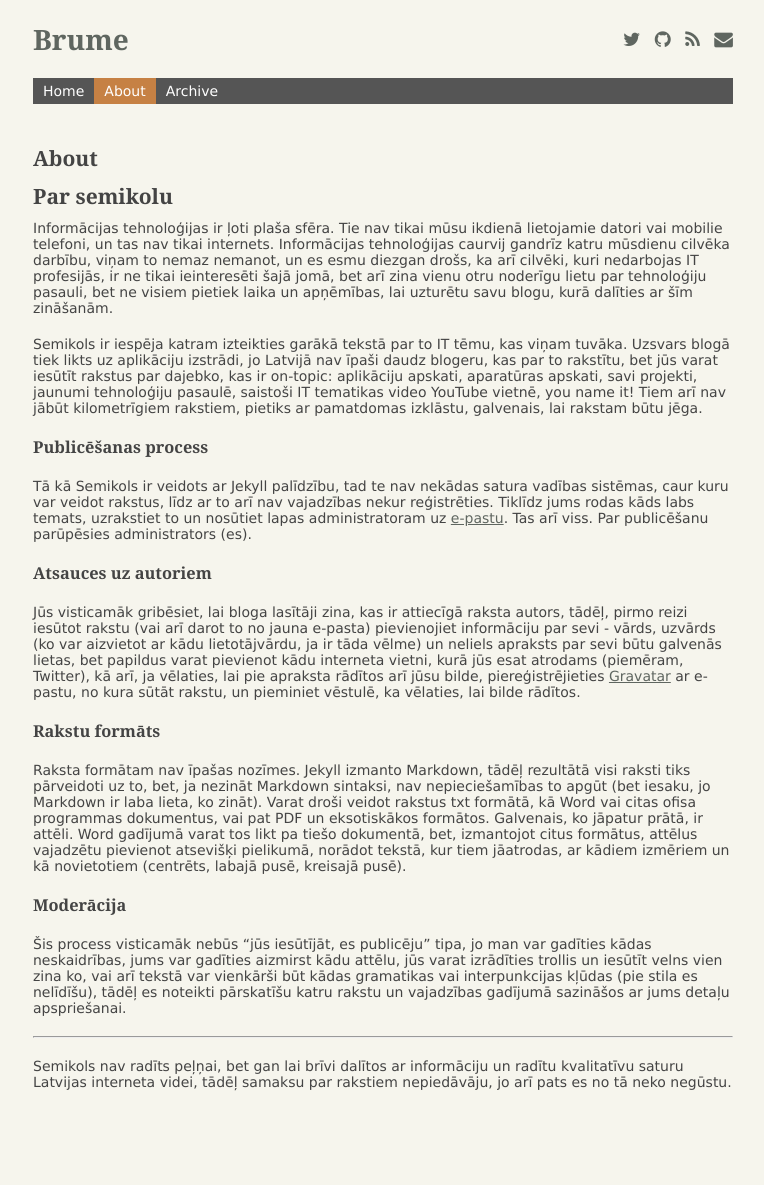
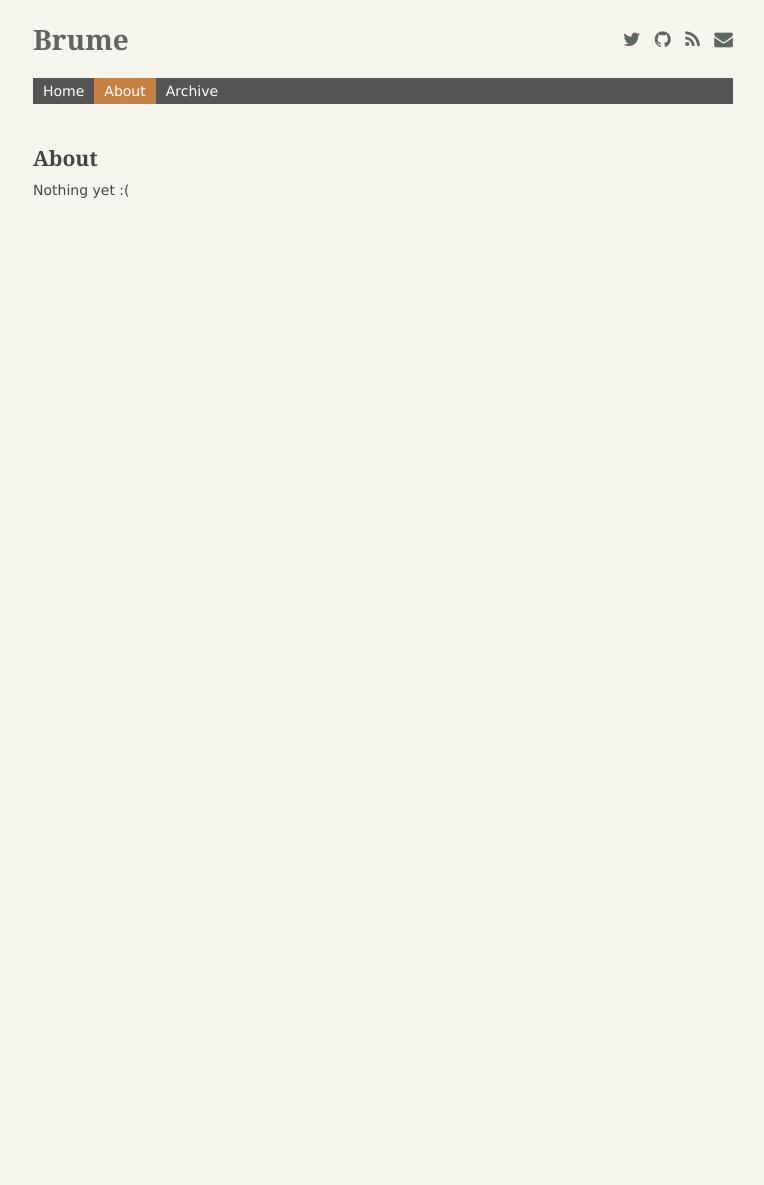
Before and after one commit to aigarsdz/brume, a Jekyll site: the page built from about/index.md, in a window 1280 px wide. Shown: the whole page, without its empty margins (257-1021 px from the left). Built offline with Jekyll 4.4.1, drawn with Linux system fonts in a browser that asks for light colours; nearby versions of some CDN libraries; Markdown is read by kramdown in place of the engine named in the settings; after the commit the page ends 900 px from its top, so only the background shows below that.

Commit message:
Remove old description

```diff
--- a/about/index.md
+++ b/about/index.md
@@ -3,28 +3,4 @@ layout: page
 title: About
 ---
 
-##Par semikolu
-
-Informācijas tehnoloģijas ir ļoti plaša sfēra. Tie nav tikai mūsu ikdienā lietojamie datori vai mobilie telefoni, un tas nav tikai internets. Informācijas tehnoloģijas caurvij gandrīz katru mūsdienu cilvēka darbību, viņam to nemaz nemanot, un es esmu diezgan drošs, ka arī cilvēki, kuri nedarbojas IT profesijās, ir ne tikai ieinteresēti šajā jomā, bet arī zina vienu otru noderīgu lietu par tehnoloģiju pasauli, bet ne visiem pietiek laika un apņēmības, lai uzturētu savu blogu, kurā dalīties ar šīm zināšanām.
-
-Semikols ir iespēja katram izteikties garākā tekstā par to IT tēmu, kas viņam tuvāka. Uzsvars blogā tiek likts uz aplikāciju izstrādi, jo Latvijā nav īpaši daudz blogeru, kas par to rakstītu, bet jūs varat iesūtīt rakstus par dajebko, kas ir on-topic: aplikāciju apskati, aparatūras apskati, savi projekti, jaunumi tehnoloģiju pasaulē, saistoši IT tematikas video YouTube vietnē, you name it! Tiem arī nav jābūt kilometrīgiem rakstiem, pietiks ar pamatdomas izklāstu, galvenais, lai rakstam būtu jēga.
-
-###Publicēšanas process
-
-Tā kā Semikols ir veidots ar Jekyll palīdzību, tad te nav nekādas satura vadības sistēmas, caur kuru var veidot rakstus, līdz ar to arī nav vajadzības nekur reģistrēties. Tiklīdz jums rodas kāds labs temats, uzrakstiet to un nosūtiet lapas administratoram uz [e-pastu](mailto:dzerviniks.aigars@outlook.com). Tas arī viss. Par publicēšanu parūpēsies administrators (es).
-
-###Atsauces uz autoriem
-
-Jūs visticamāk gribēsiet, lai bloga lasītāji zina, kas ir attiecīgā raksta autors, tādēļ, pirmo reizi iesūtot rakstu (vai arī darot to no jauna e-pasta) pievienojiet informāciju par sevi - vārds, uzvārds (ko var aizvietot ar kādu lietotājvārdu, ja ir tāda vēlme) un neliels apraksts par sevi būtu galvenās lietas, bet papildus varat pievienot kādu interneta vietni, kurā jūs esat atrodams (piemēram, Twitter), kā arī, ja vēlaties, lai pie apraksta rādītos arī jūsu bilde, piereģistrējieties [Gravatar](http://en.gravatar.com/) ar e-pastu, no kura sūtāt rakstu, un pieminiet vēstulē, ka vēlaties, lai bilde rādītos.
-
-###Rakstu formāts
-
-Raksta formātam nav īpašas nozīmes. Jekyll izmanto Markdown, tādēļ rezultātā visi raksti tiks pārveidoti uz to, bet, ja nezināt Markdown sintaksi, nav nepieciešamības to apgūt (bet iesaku, jo Markdown ir laba lieta, ko zināt). Varat droši veidot rakstus txt formātā, kā Word vai citas ofisa programmas dokumentus, vai pat PDF un eksotiskākos formātos. Galvenais, ko jāpatur prātā, ir attēli. Word gadījumā varat tos likt pa tiešo dokumentā, bet, izmantojot citus formātus, attēlus vajadzētu pievienot atsevišķi pielikumā, norādot tekstā, kur tiem jāatrodas, ar kādiem izmēriem un kā novietotiem (centrēts, labajā pusē, kreisajā pusē).
-
-###Moderācija
-
-Šis process visticamāk nebūs "jūs iesūtījāt, es publicēju" tipa, jo man var gadīties kādas neskaidrības, jums var gadīties aizmirst kādu attēlu, jūs varat izrādīties trollis un iesūtīt velns vien zina ko, vai arī tekstā var vienkārši būt kādas gramatikas vai interpunkcijas kļūdas (pie stila es nelīdīšu), tādēļ es noteikti pārskatīšu katru rakstu un vajadzības gadījumā sazināšos ar jums detaļu apspriešanai.
-
-<hr>
-
-Semikols nav radīts peļņai, bet gan lai brīvi dalītos ar informāciju un radītu kvalitatīvu saturu Latvijas interneta videi, tādēļ samaksu par rakstiem nepiedāvāju, jo arī pats es no tā neko negūstu.
+Nothing yet :(
```
